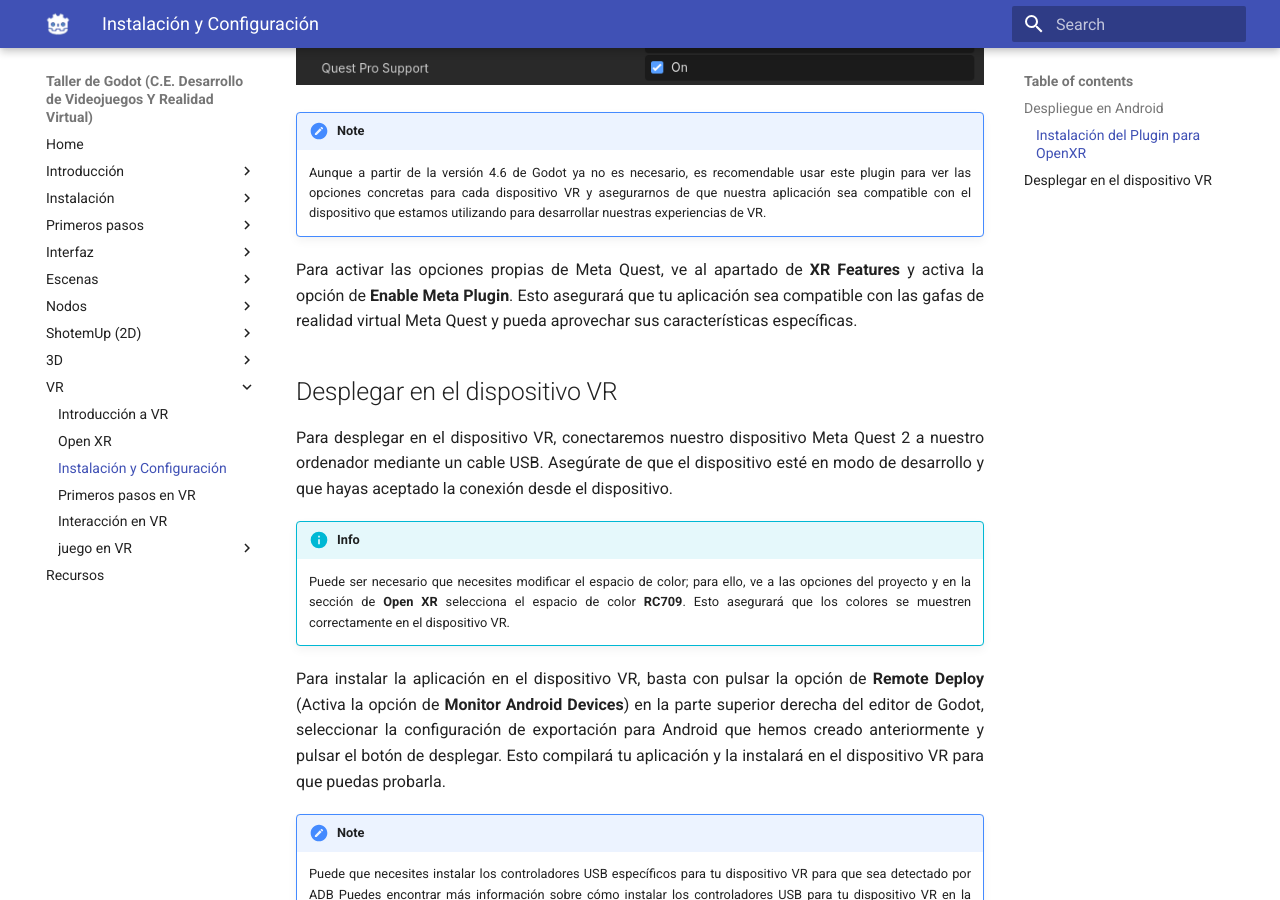
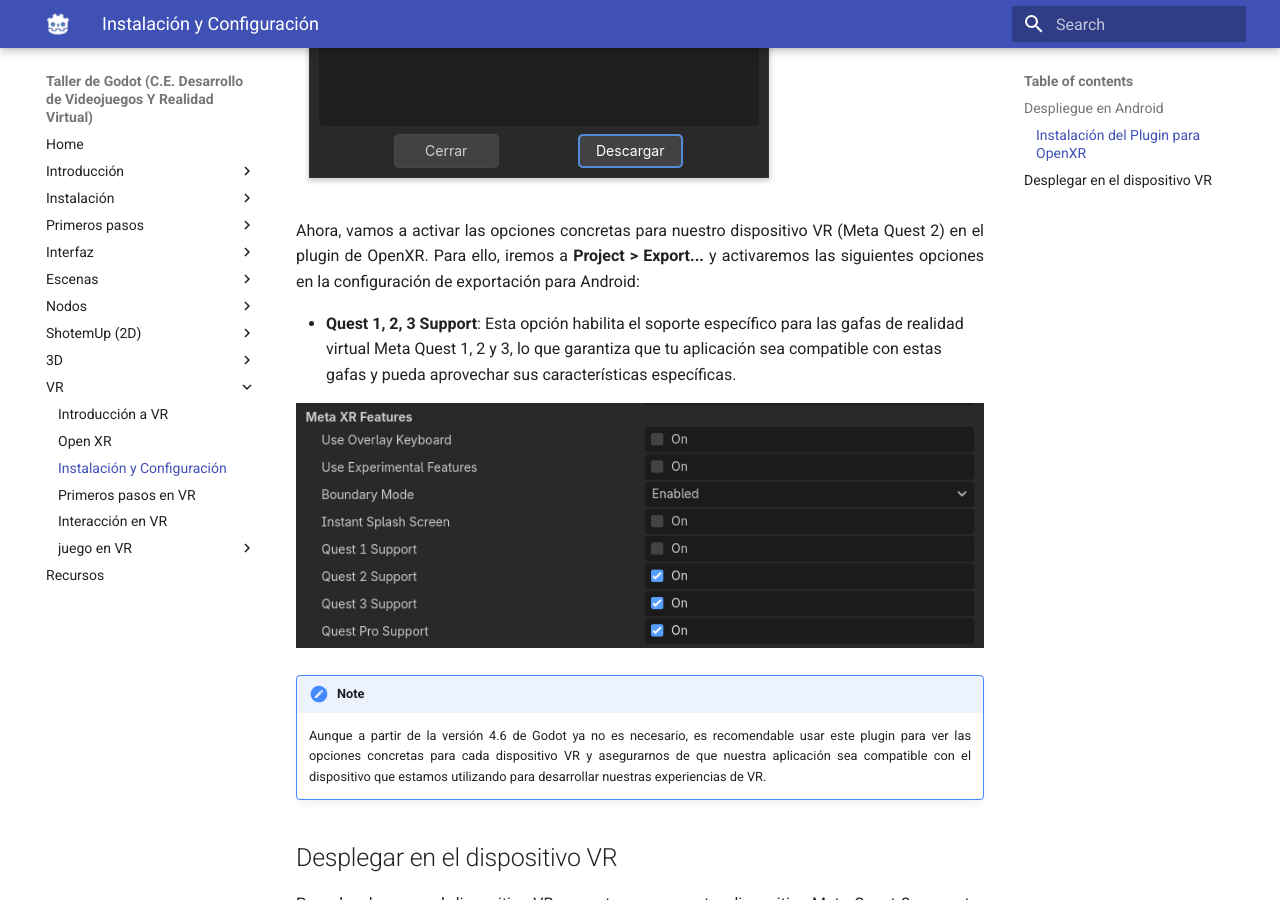
Before and after one commit to makeclassicgames/godotosc2025, an MkDocs documentation site: the page built from docs/vr/install_config.md, in a window 1280 px wide and 900 px high, scrolled down 4113 px. Built offline with MkDocs 1.6.1 and Material for MkDocs 9.7.7, drawn with Linux system fonts in a browser that asks for light colours; some of the changed text lies outside the part shown.

Commit message:
añadiendo información configuración android

```diff
--- a/docs/vr/install_config.md
+++ b/docs/vr/install_config.md
@@ -11,7 +11,7 @@
 
 ![Enable XR](../img/xrenabled.png)
 
-Como vemos en la anterior figura, tenemos que reiniciar el proyecto para que los cambios surtan efecto. Una vez reiniciado, volveremos a la sección de **XR** en las opciones del proyecto y veremos que ahora tenemos una nueva opción llamada **XR Interface**. Aquí es donde seleccionaremos la API de VR que queremos utilizar.
+Como vemos en la anterior figura, tenemos que reiniciar el proyecto para que los cambios surtan efecto. Una vez reiniciado, volveremos a la sección de **XR** en las opciones del proyecto y veremos que ahora tenemos una nueva opción llamada **OpenXR**. Aquí es donde seleccionaremos la API de VR que queremos utilizar.
 
 Ahora, vamos a activar los shaders para XR. Para ello, iremos a **Project > Project Settings > XR > Shaders** y activaremos la opción **Enable**, y volvemos a reiniciar el proyecto. Esto permitirá que los shaders de nuestro proyecto sean compatibles con VR.
 
@@ -60,8 +64,6 @@
 !!! note
     Aunque a partir de la versión 4.6 de Godot ya no es necesario, es recomendable usar este plugin para ver las opciones concretas para cada dispositivo VR y asegurarnos de que nuestra aplicación sea compatible con el dispositivo que estamos utilizando para desarrollar nuestras experiencias de VR.
 
-Para activar las opciones propias de Meta Quest, ve al apartado de **XR Features** y activa la opción de **Enable Meta Plugin**. Esto asegurará que tu aplicación sea compatible con las gafas de realidad virtual Meta Quest y pueda aprovechar sus características específicas.
-
 ## Desplegar en el dispositivo VR
 
 Para desplegar en el dispositivo VR, conectaremos nuestro dispositivo Meta Quest 2 a nuestro ordenador mediante un cable USB. Asegúrate de que el dispositivo esté en modo de desarrollo y que hayas aceptado la conexión desde el dispositivo.
```
Also changed, not shown: other parts of docs/vr/install_config.md (+4 -0 lines), docs/img/exportopenxr.png (added).
